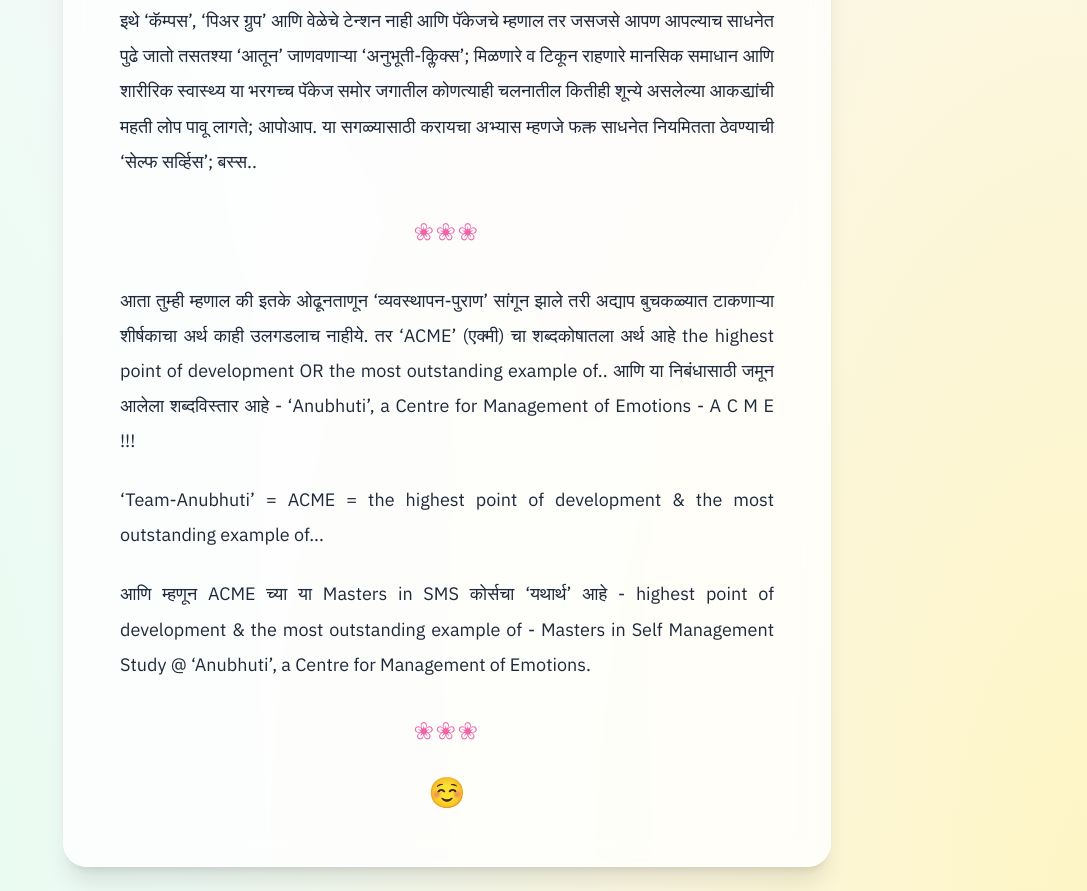
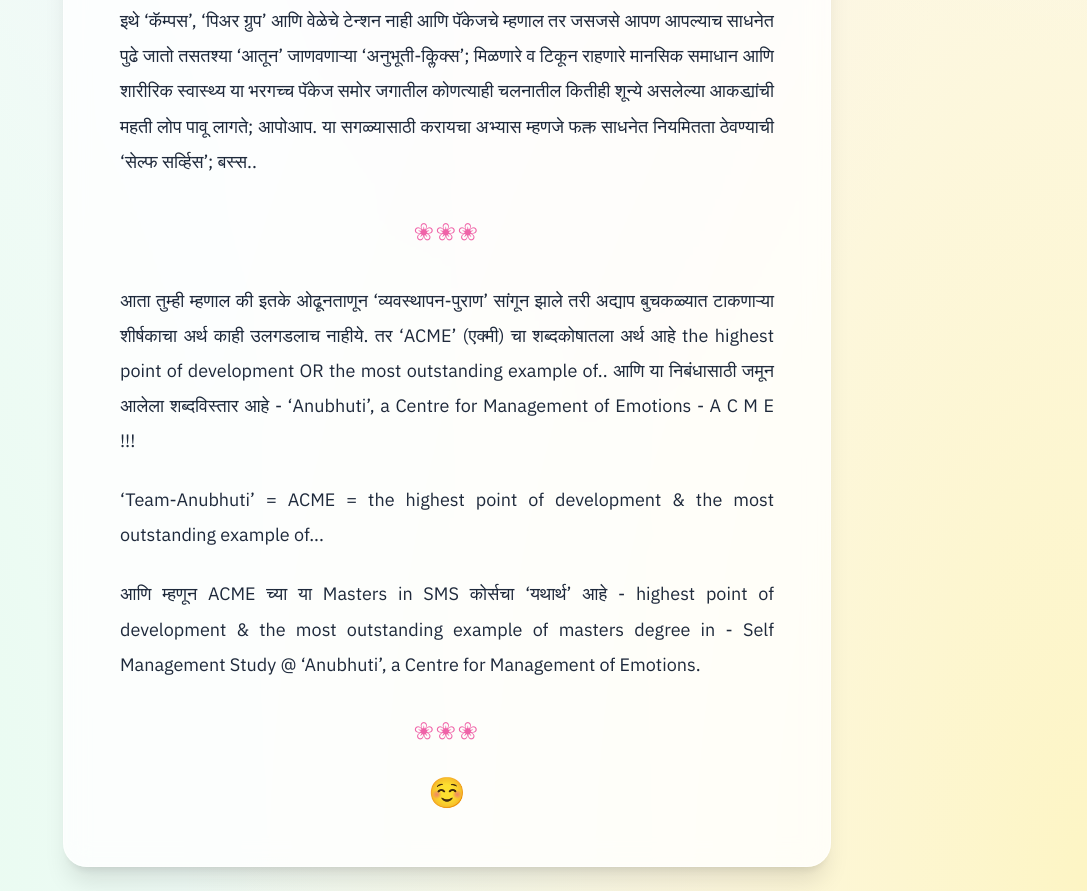
Before and after one commit to jswdrkl/ACME, a plain HTML site: page index.html in a window 1280 px wide. Shown: the part 1959-2850 px from the top of the page, without its empty margins (193-1280 px from the left). Drawn offline with nearby package versions, Linux system fonts and the light colour scheme; a web font is replaced by a local one.

Commit message:
index.html

```diff
--- a/index.html
+++ b/index.html
@@ -284,7 +284,7 @@
       </p>
 
       <p class="text-body-justified">
-        आणि म्हणून ACME च्या या Masters in SMS कोर्सचा ‘यथार्थ’ आहे - highest point of development &amp; the most outstanding example of - Masters in Self Management Study @ ‘Anubhuti’, a Centre for Management of Emotions.
+        आणि म्हणून ACME च्या या Masters in SMS कोर्सचा ‘यथार्थ’ आहे - highest point of development &amp; the most outstanding example of masters degree in - Self Management Study @ ‘Anubhuti’, a Centre for Management of Emotions.
       </p>
 
       <div class="text-center text-xl sm:text-2xl tracking-widest text-pink-500/85 dark:text-pink-400 pt-2 select-none">
```
